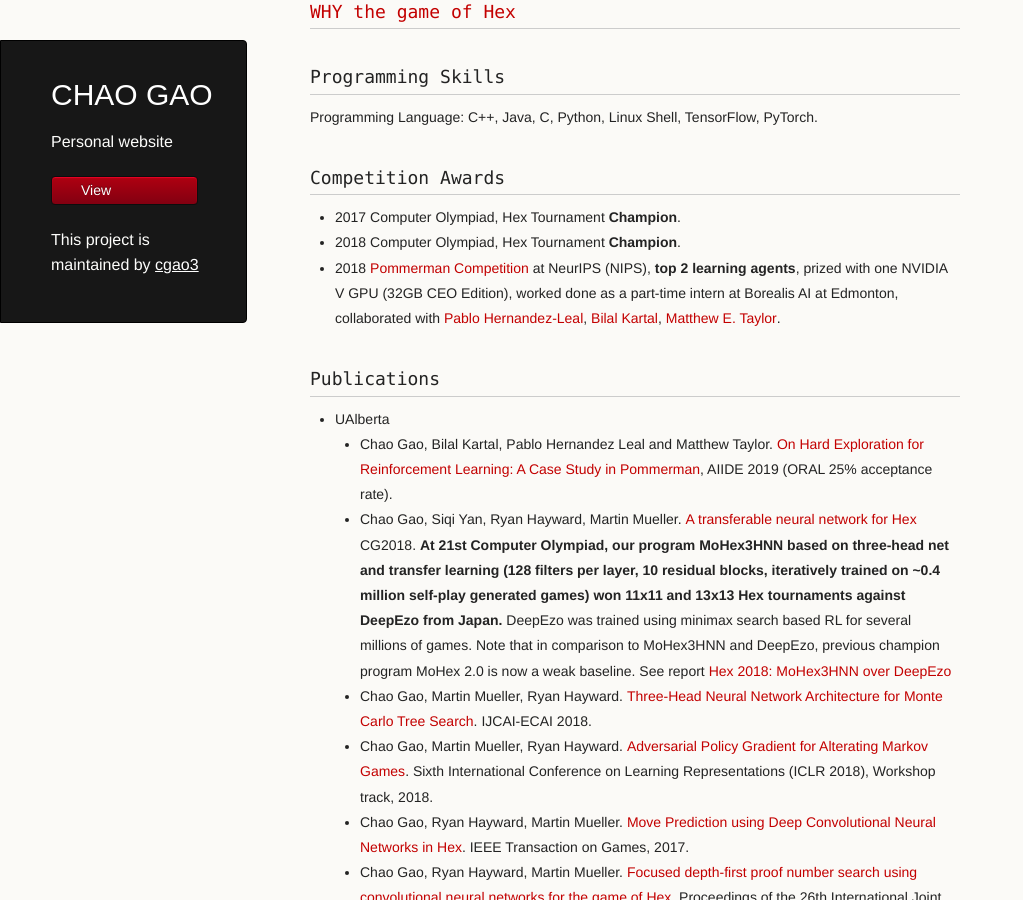
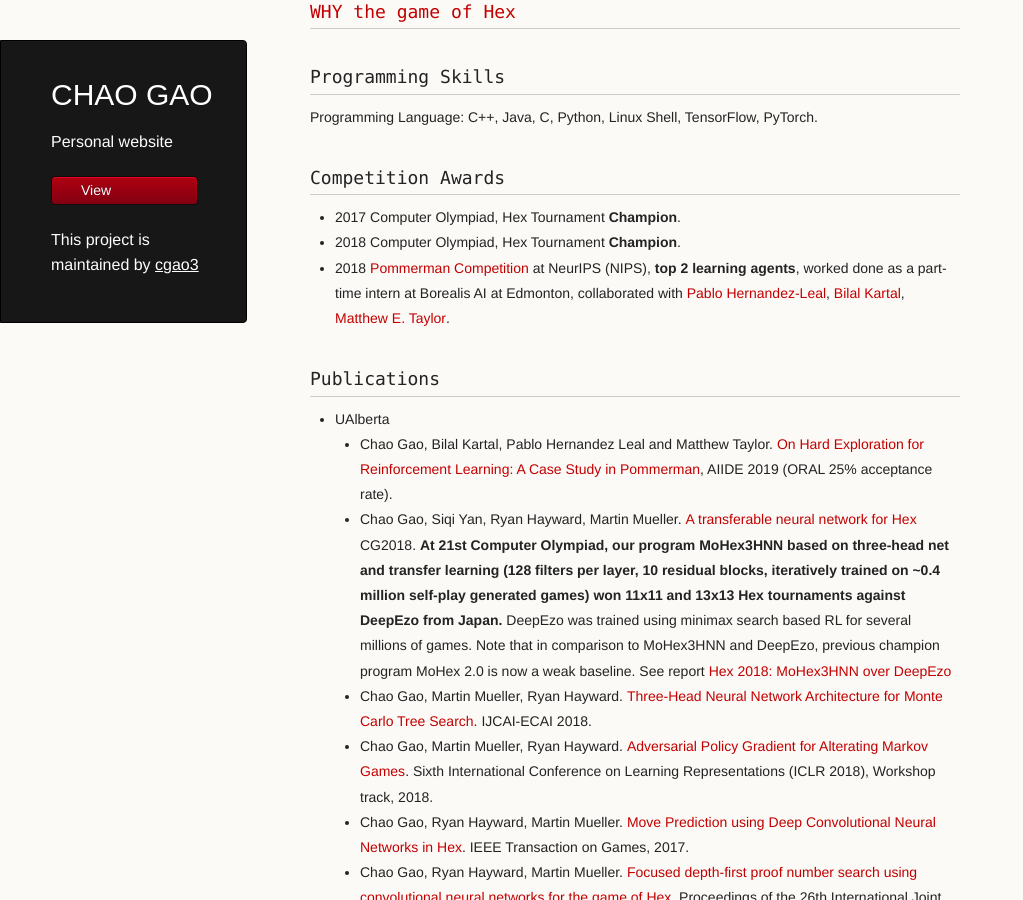
Before and after one commit to cgao3/cgao3-old.github.io, a Jekyll site: the page built from index.md, in a window 1280 px wide and 900 px high, scrolled down 565 px. Shown: the whole window, without its empty margins (0-1023 px from the left). Built offline with Jekyll 4.4.1, drawn with Linux system fonts in a browser that asks for light colours; our own code applies the rules of GitHub Pages for plain Markdown files; a script that is not in the unit is left out.

Commit message:
Update index.md

```diff
--- a/index.md
+++ b/index.md
@@ -23,7 +23,7 @@ Programming Language: C++, Java, C, Python, Linux Shell, TensorFlow, PyTorch.
 ### Competition Awards
  - 2017 Computer Olympiad, Hex Tournament **Champion**.
  - 2018 Computer Olympiad, Hex Tournament **Champion**.
- - 2018 [Pommerman Competition](https://www.pommerman.com/) at NeurIPS (NIPS), **top 2 learning agents**, prized with one NVIDIA V GPU (32GB CEO Edition), worked done as a part-time intern at Borealis AI at Edmonton, collaborated with [Pablo Hernandez-Leal](https://scholar.google.com/citations?user=ubp1GHsAAAAJ&hl=en), [Bilal Kartal](https://scholar.google.com/citations?user=Q9hKzEwAAAAJ&hl=en), [Matthew E. Taylor](https://scholar.google.com/citations?user=edQgLXcAAAAJ&hl=en).
+ - 2018 [Pommerman Competition](https://www.pommerman.com/) at NeurIPS (NIPS), **top 2 learning agents**, worked done as a part-time intern at Borealis AI at Edmonton, collaborated with [Pablo Hernandez-Leal](https://scholar.google.com/citations?user=ubp1GHsAAAAJ&hl=en), [Bilal Kartal](https://scholar.google.com/citations?user=Q9hKzEwAAAAJ&hl=en), [Matthew E. Taylor](https://scholar.google.com/citations?user=edQgLXcAAAAJ&hl=en).
 
 ### Publications
 
```
